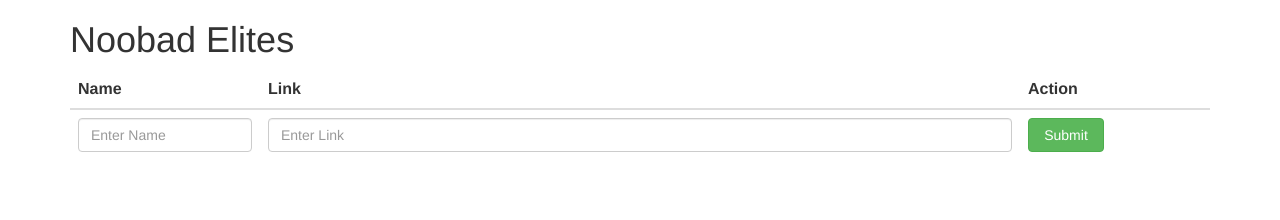
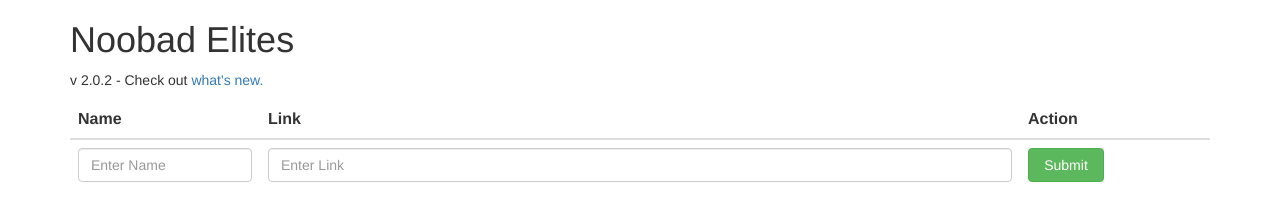
Before and after one commit to ipratikk/lobby.lamdaprocs.in, a website: page public/index.html in a window 1280 px wide. Drawn offline with nearby package versions, Linux system fonts and the light colour scheme; no server answers.

Commit message:
Update index.html

```diff
--- a/public/index.html
+++ b/public/index.html
@@ -12,6 +12,7 @@
 	</head>
 	<body class="container">
 		<h1>Noobad Elites</h1>
+		 <p>v 2.0.2 - Check out <a target="_blank" href="https://github.com/satnam-sandhu/lobby.lamdaprocs.in/blob/master/update-log.txt">what's new.</a></p>
 		<div ng-controller="dataCtrl">
 		<table class="table">
 			<thead>
```
